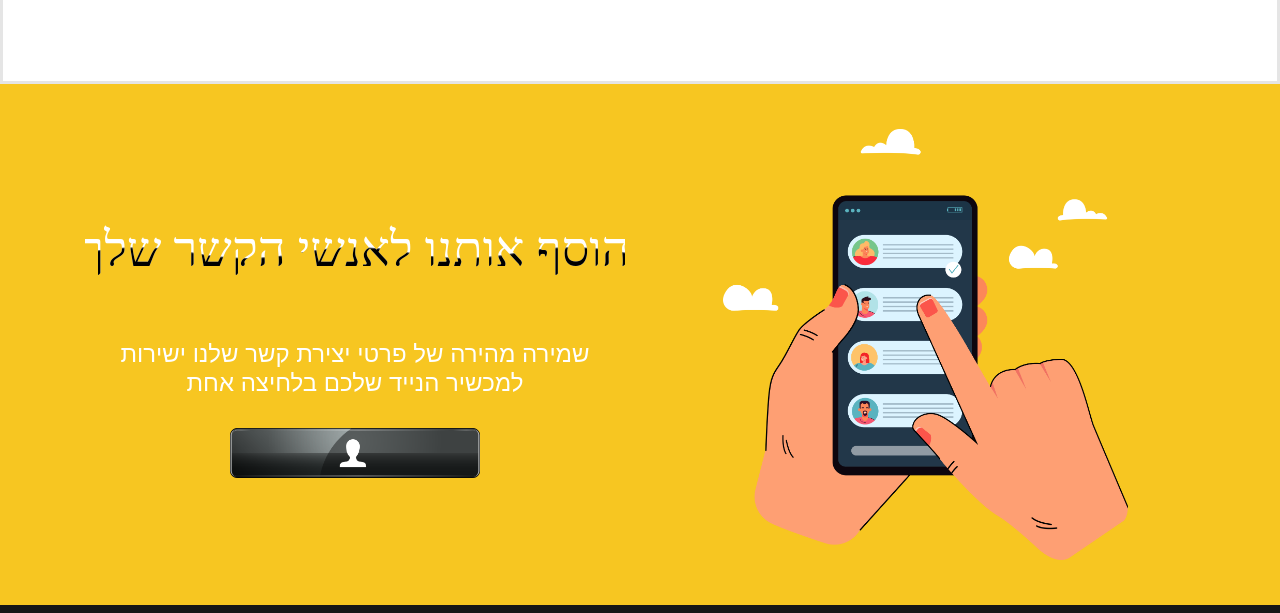
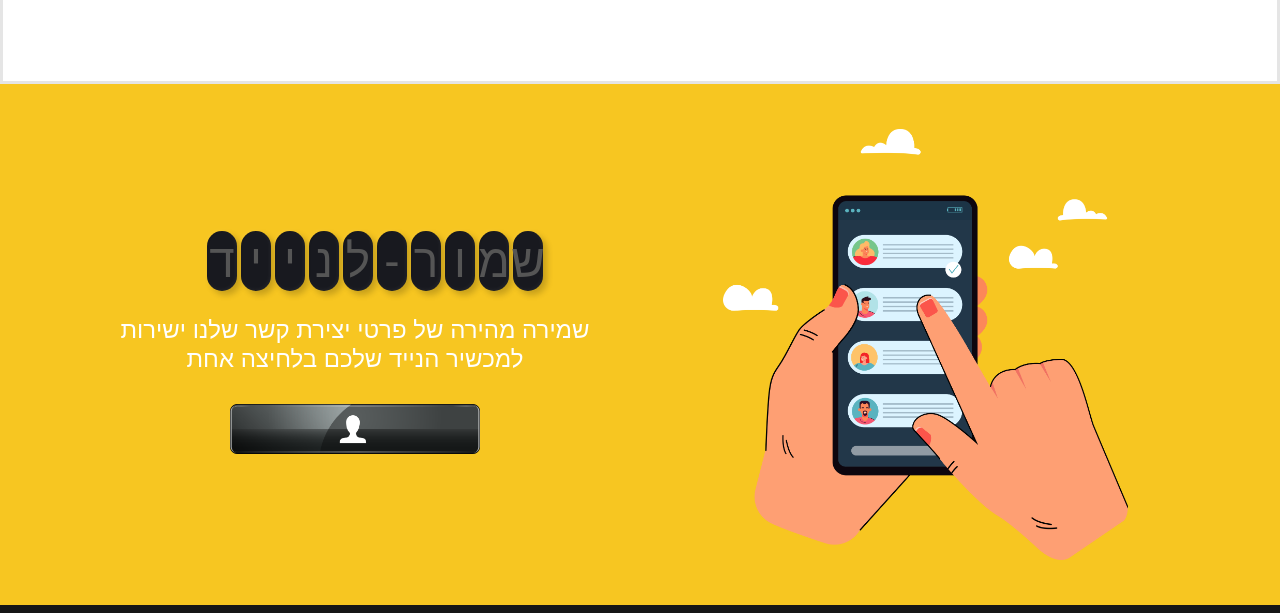
Before and after one commit to Gal9amar/yavne-taxi, a plain HTML site: page index.html in a window 1280 px wide. Shown: the part 1304-1917 px from the top of the page. Drawn offline with Linux system fonts and the light colour scheme; a web font is replaced by a local one.

Commit message:
new design

```diff
--- a/css/style.css
+++ b/css/style.css
@@ -508,8 +508,75 @@ svg {
   }
 }
 
-/* bigshot one font
-@import url(https://fonts.googleapis.com/css?family=Cabin+Condensed);
+@import url("https://fonts.googleapis.com/css2?family=Poppins:wght@900&display=swap");
 
+/* body {
+  padding: 0;
+  margin: 0;
+  height: 100vh;
+  background: #18191f;
+  font-family: "Poppins", sans-serif;
+  display: flex;
+  justify-content: center;
+  align-items: center;
+} */
 
-svg{font-weight:bold;max-width:600px;height:100%;} */
+.rrtt {
+  position: relative;
+  display: flex;
+  justify-content: center;
+}
+
+li {
+  list-style: none;
+}
+
+label {
+  position: relative;
+}
+
+input[type="checkbox"] {
+  position: absolute;
+  opacity: 0;
+  cursor: pointer;
+  height: 60px;
+  width: 100%;
+  z-index: 100;
+}
+
+.letters {
+  position: relative;
+  height: 60px;
+  width: 30px;
+  background: #18191f;
+  color: #555;
+  display: flex;
+  /* display: flex; */
+  justify-content: center;
+  align-items: center;
+  font-size: 46px;
+  cursor: pointer;
+  margin: 0 2px;
+  border-radius: 20px;
+  box-shadow: -1px -1px 4px rgba(255, 255, 255, 0.05),
+    4px 4px 6px rgba(0, 0, 0, 0.2),
+    inset -1px -1px 4px rgba(255, 255, 255, 0.05),
+    inset 1px 1px 1px rgba(0, 0, 0, 0.1);
+}
+
+input[type="checkbox"]:checked ~ div {
+  box-shadow: inset 0 0 2px rgba(255, 255, 255, 0.05),
+    inset 4px 4px 6px rgba(0, 0, 0, 0.2);
+  color: yellow;
+  text-shadow: 0 0 15px yellow, 0 0 25px yellow;
+  animation: glow 1.5s linear infinite;
+}
+
+@keyframes glow {
+  0% {
+    filter: hue-rotate(0deg);
+  }
+  100% {
+    filter: hue-rotate(360deg);
+  }
+}
--- a/index.html
+++ b/index.html
@@ -1,12 +1,14 @@
 <!DOCTYPE html>
 <html>
-
   <head>
     <!-- Basic -->
     <meta charset="utf-8" />
     <meta http-equiv="X-UA-Compatible" content="IE=edge" />
     <!-- Mobile Metas -->
-  <meta name="viewport" content="width=device-width, initial-scale=1, shrink-to-fit=no" />
+    <meta
+      name="viewport"
+      content="width=device-width, initial-scale=1, shrink-to-fit=no"
+    />
     <!-- Site Metas -->
     <meta name="keywords" content="" />
     <meta name="description" content="" />
@@ -19,7 +21,10 @@
     <link rel="stylesheet" type="text/css" href="css/bootstrap.css" />
 
     <!-- fonts style -->
-  <link href="https://fonts.googleapis.com/css?family=Poppins:400,700&display=swap" rel="stylesheet" />
+    <link
+      href="https://fonts.googleapis.com/css?family=Poppins:400,700&display=swap"
+      rel="stylesheet"
+    />
 
     <!-- Custom styles for this template -->
     <link href="css/style.css" rel="stylesheet" />
@@ -62,13 +67,33 @@
 
                   <h2 class="d-flex justify-content-center">058-588-5880</h2>
                 </div>
-              <div id="carouselExampleIndicators" class="carousel slide" data-ride="carousel">
+                <div
+                  id="carouselExampleIndicators"
+                  class="carousel slide"
+                  data-ride="carousel"
+                >
                   <ol class="carousel-indicators">
-                  <li data-target="#carouselExampleIndicators" data-slide-to="0" class="active"></li>
-                  <li data-target="#carouselExampleIndicators" data-slide-to="1"></li>
-                  <li data-target="#carouselExampleIndicators" data-slide-to="2"></li>
-                  <li data-target="#carouselExampleIndicators" data-slide-to="3"></li>
-                  <li data-target="#carouselExampleIndicators" data-slide-to="4"></li>
+                    <li
+                      data-target="#carouselExampleIndicators"
+                      data-slide-to="0"
+                      class="active"
+                    ></li>
+                    <li
+                      data-target="#carouselExampleIndicators"
+                      data-slide-to="1"
+                    ></li>
+                    <li
+                      data-target="#carouselExampleIndicators"
+                      data-slide-to="2"
+                    ></li>
+                    <li
+                      data-target="#carouselExampleIndicators"
+                      data-slide-to="3"
+                    ></li>
+                    <li
+                      data-target="#carouselExampleIndicators"
+                      data-slide-to="4"
+                    ></li>
                   </ol>
                   <div class="carousel-inner">
                     <div class="carousel-item active">
@@ -152,27 +177,103 @@
         <div class="row">
           <div class="col-md-6">
             <div class="detail-box">
-            <div>
+              <!-- <div>
                 <svg viewbox="0 0 100 20">
                   <defs>
                     <linearGradient id="gradient">
                       <stop color="#000" />
                     </linearGradient>
-                  <pattern id="wave" x="0" y="-0.5" width="100%" height="100%" patternUnits="userSpaceOnUse">
-                    <path id="wavePath" d="M-40 9 Q-30 7 -20 9 T0 9 T20 9 T40 9 T60 9 T80 9 T100 9 T120 9 V20 H-40z" mask="url(#mask)" fill="url(#gradient)">
-                      <animateTransform attributeName="transform" begin="0s" dur="1.5s" type="translate" from="0,0" to="40,0" repeatCount="indefinite" />
+                    <pattern
+                      id="wave"
+                      x="0"
+                      y="-0.5"
+                      width="100%"
+                      height="100%"
+                      patternUnits="userSpaceOnUse"
+                    >
+                      <path
+                        id="wavePath"
+                        d="M-40 9 Q-30 7 -20 9 T0 9 T20 9 T40 9 T60 9 T80 9 T100 9 T120 9 V20 H-40z"
+                        mask="url(#mask)"
+                        fill="url(#gradient)"
+                      >
+                        <animateTransform
+                          attributeName="transform"
+                          begin="0s"
+                          dur="1.5s"
+                          type="translate"
+                          from="0,0"
+                          to="40,0"
+                          repeatCount="indefinite"
+                        />
                       </path>
                     </pattern>
                   </defs>
-                <text text-anchor="middle" x="50" y="11" font-size="9" fill="white" fill-opacity="1">
+                  <text
+                    text-anchor="middle"
+                    x="50"
+                    y="10"
+                    font-size="8"
+                    fill="white"
+                    fill-opacity="1"
+                  >
                     הוסף אותנו לאנשי הקשר שלך
                   </text>
-                <text text-anchor="middle" x="50" y="11" font-size="9" fill="url(#wave)" fill-opacity="1">
+                  <text
+                    text-anchor="middle"
+                    x="50"
+                    y="10"
+                    font-size="8"
+                    fill="url(#wave)"
+                    fill-opacity="1"
+                  >
                     הוסף אותנו לאנשי הקשר שלך
                   </text>
                 </svg>
                 <h2 class="text-center"></h2>
-            </div>
+              </div> -->
+              <ul class="rrtt">
+                <li>
+                  <input type="checkbox" />
+                  <div class="letters">ד</div>
+                </li>
+                <li>
+                  <input type="checkbox" />
+                  <div class="letters">י</div>
+                </li>
+                <li>
+                  <input type="checkbox" />
+                  <div class="letters">י</div>
+                </li>
+                <li>
+                  <input type="checkbox" />
+                  <div class="letters">נ</div>
+                </li>
+                <li>
+                  <input type="checkbox" />
+                  <div class="letters">ל</div>
+                </li>
+                <li>
+                  <input type="checkbox" />
+                  <div class="letters">-</div>
+                </li>
+                <li>
+                  <input type="checkbox" />
+                  <div class="letters">ר</div>
+                </li>
+                <li>
+                  <input type="checkbox" />
+                  <div class="letters">ו</div>
+                </li>
+                <li>
+                  <input type="checkbox" />
+                  <div class="letters">מ</div>
+                </li>
+                <li>
+                  <input type="checkbox" />
+                  <div class="letters">ש</div>
+                </li>
+              </ul>
               <div class="text-box">
                 <h4 class="text-center">
                   שמירה מהירה של פרטי יצירת קשר שלנו ישירות למכשיר הנייד שלכם
@@ -181,7 +282,7 @@
               </div>
 
               <div class="btn-box d-flex justify-content-center">
-              <a href="files/תחנת מוניות יבנה.vcf" download>
+                <a class="" href="files/תחנת מוניות יבנה.vcf" download>
                   <img src="images/save-btn.png" style="width: 250px" alt="" />
                 </a>
               </div>
@@ -212,12 +313,20 @@
               </div>
               <div class="col-lg-4">
                 <a href="https://www.facebook.com/taxiyavne">
-                <img src="images/facebook.png" style="width: 100%" alt="facebook" />
+                  <img
+                    src="images/facebook.png"
+                    style="width: 100%"
+                    alt="facebook"
+                  />
                 </a>
               </div>
               <div class="col-lg-4">
                 <a href="https://wa.me/0585885880">
-                <img src="images/whatsapp2.png" style="width: 100%" alt="whatsapp" />
+                  <img
+                    src="images/whatsapp2.png"
+                    style="width: 100%"
+                    alt="whatsapp"
+                  />
                 </a>
               </div>
             </div>
@@ -233,7 +342,9 @@
       <div class="container">
         <p>
           &copy; כל הזכויות שמורות 2023 -
-        <span><b><a href="mailto:gal9amar@gmail.com">גל עמר</a></b></span>
+          <span
+            ><b><a href="mailto:gal9amar@gmail.com">גל עמר</a></b></span
+          >
         </p>
       </div>
     </section>
@@ -242,5 +353,4 @@
     <script type="text/javascript" src="js/jquery-3.4.1.min.js"></script>
     <script type="text/javascript" src="js/bootstrap.js"></script>
   </body>
-
 </html>
```
Lines whose indentation alone changed are shown as unchanged.
